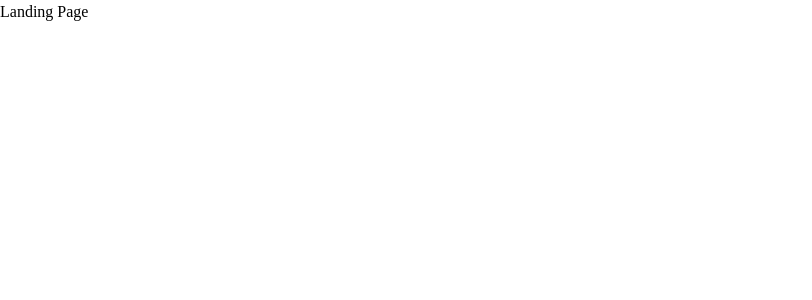
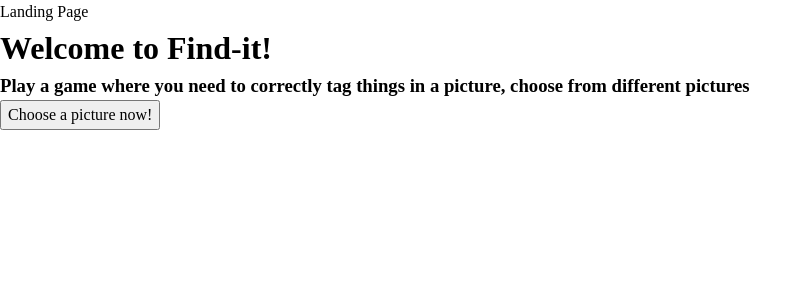
Before and after one commit to JosefPCT/find-it, a React (Vite) app in the folder apps/web/: page / in a window 1280 px wide. Shown: the top 300 px of the page, without its empty margins (0-812 px from the left). Built offline with nearby package versions, Linux system fonts and the light colour scheme.

Commit message:
feat: add basic structure for each pages

```diff
--- a/apps/web/src/pages/all-pictures/ui/AllPicturesPage.jsx
+++ b/apps/web/src/pages/all-pictures/ui/AllPicturesPage.jsx
@@ -1,7 +1,10 @@
+import { NavLink } from "react-router"
+
 export default function AllPicturesPage(){
   return(
     <>
       All Pictures Page
+      <NavLink to='/pictures/test'>Test Picture</NavLink>
     </>
   )
 }
--- a/apps/web/src/pages/landing/ui/LandingPage.jsx
+++ b/apps/web/src/pages/landing/ui/LandingPage.jsx
@@ -1,7 +1,14 @@
+import { NavLink } from "react-router"
+
 export default function LandingPage(){
   return(
     <>
       Landing Page
+      <h1>Welcome to Find-it!</h1>
+      <h3>Play a game where you need to correctly tag things in a picture, choose from different pictures</h3>
+      <NavLink to='/all'>
+        <button>Choose a picture now!</button>
+      </NavLink>
     </>
   )
 }
--- a/apps/web/src/pages/picture-specific/ui/SpecificPicturePage.jsx
+++ b/apps/web/src/pages/picture-specific/ui/SpecificPicturePage.jsx
@@ -1,7 +1,9 @@
 export default function SpecificPicturePage(){
   return(
-    <>
-      Specific Picture Page
-    </>
+    <div>
+      <img
+        src="https://media.istockphoto.com/id/171114507/photo/junk-in-a-drawer.jpg?s=2048x2048&w=is&k=20&c=xMyVLa4tCppHkovgkUMYtNEVXGEKRv141LUlrU5S4zk="
+        alt="Picture of different things" />
+    </div>
   )
 }
```
